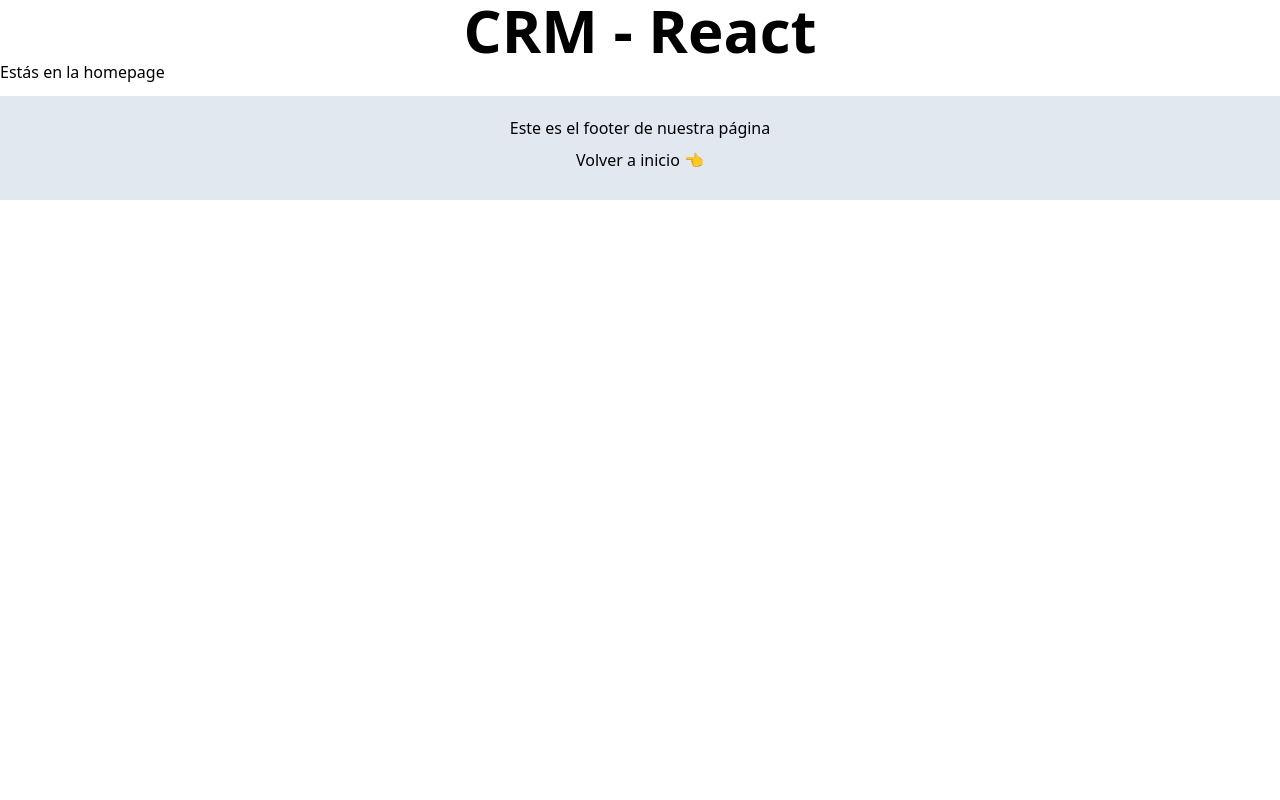
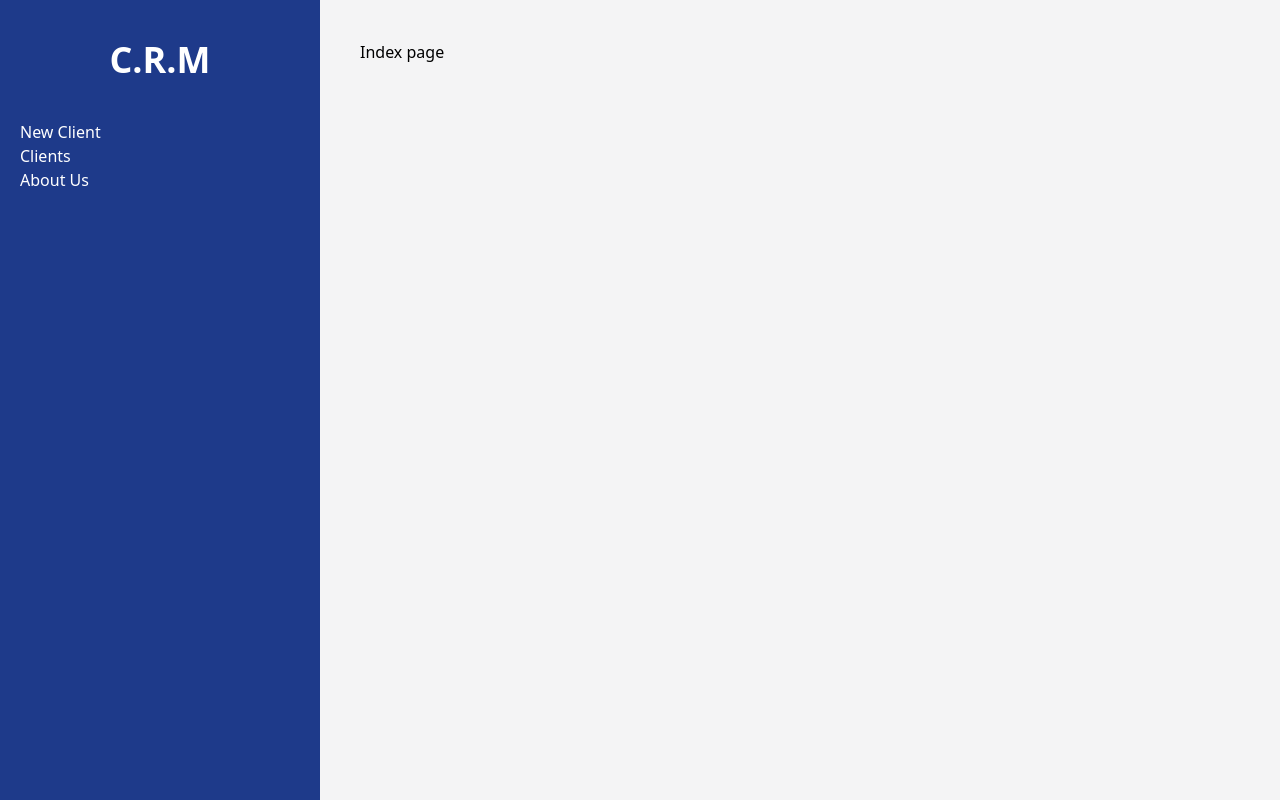
Before and after one commit to BrianC9/crm-react, a React (Vite) app: page / in a window 1280 px wide. Built offline with nearby package versions, Linux system fonts and the light colour scheme.

Commit message:
setpup layout

```diff
--- a/src/components/Layout.jsx
+++ b/src/components/Layout.jsx
@@ -1,14 +1,23 @@
-import {Outlet, Link} from 'react-router-dom'
+import {Outlet, Link, useLocation} from 'react-router-dom'
 function Layout() {
+  const location = useLocation();
+  console.log(location)
   return (
-<div>
-    <h1 className="text-6xl font-bold flex justify-center">CRM - React </h1>
+<header className='md:flex md:min-h-screen'>
+    <div className='md:w-1/4 bg-blue-900 px-5 py-10'>
+      <h2 className='text-white text-center text-4xl font-bold'>C.R.M</h2>
+      <nav className='mt-10 text-white flex flex-col'>
+        <Link to={'/newclient'} className="hover:text-blue-300">New Client</Link>
+        <Link to={'/'} className="hover:text-blue-300">Clients</Link>
+        <Link to={'/aboutus'} className="hover:text-blue-300">About Us</Link>
+      </nav>
+
+    </div>
+    <main className='md:w-3/4 bg-zinc-100 md:h-screen overflow-scroll p-10 '>
     <Outlet/>
-    <footer className='bg-slate-200 p-5 mt-3'>
-      <div className='flex justify-center'>Este es el footer de nuestra página</div>
-      <div className='rounded-lg hover:bg-slate-600 hover:text-zinc-300 flex justify-center p-2 active:bg-slate-900'><Link to={"/"}>Volver a inicio 👈</Link></div>
-    </footer>
-</div>  )
+    </main>
+
+</header>  )
 }
 
 export default Layout
--- /dev/null
+++ b/src/pages/AboutUs.jsx
@@ -0,0 +1,9 @@
+import React from 'react'
+
+function AboutUs() {
+  return (
+    <h1>About Us Page</h1>
+  )
+}
+
+export default AboutUs
--- /dev/null
+++ b/src/pages/Index.jsx
@@ -0,0 +1,9 @@
+import React from 'react'
+
+function Index() {
+  return (
+    <div>Index page</div>
+  )
+}
+
+export default Index
--- /dev/null
+++ b/src/pages/NewClient.jsx
@@ -0,0 +1,9 @@
+import React from 'react'
+
+function NewClient() {
+  return (
+    <div>Register a new client</div>
+  )
+}
+
+export default NewClient
--- a/src/pages/Nosotros.jsx
+++ /dev/null
@@ -1,9 +0,0 @@
-import React from 'react'
-
-function Nosotros() {
-  return (
-    <h1>Página nosotros</h1>
-  )
-}
-
-export default Nosotros
```
Also changed, not shown: src/main.jsx (+11 -5 lines), 1 other file (tests, documents, lock files or other folders).
